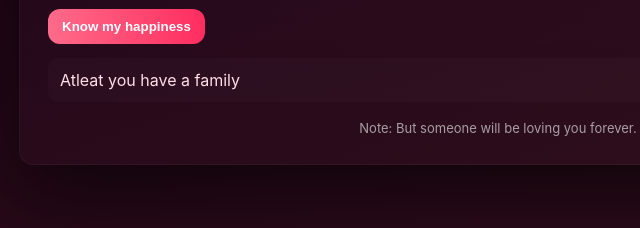
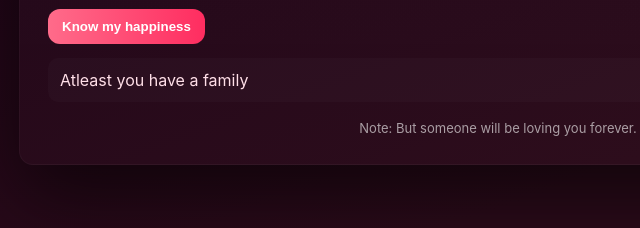
Before and after one commit to NSP-In/Happiness, a plain HTML site: page index.html in a window 1280 px wide. Both pictures are taken after a click on the button "Know my happiness". Shown: the part 356-584 px from the top of the page, 142-782 px from the left. Drawn offline with Linux system fonts and the light colour scheme.

Commit message:
Update index.html

```diff
--- a/index.html
+++ b/index.html
@@ -176,7 +176,7 @@ knowBtn.addEventListener('click', ()=>{
   } else if(key === 'mom,rishav') {
     message = "Here the best thing that you can do it just kill him, his death is the most priority for your happiness.";
   } else {
-    message = "Atleat you have a family";
+    message = "Atleast you have a family";
   }
 
   // show result
```
